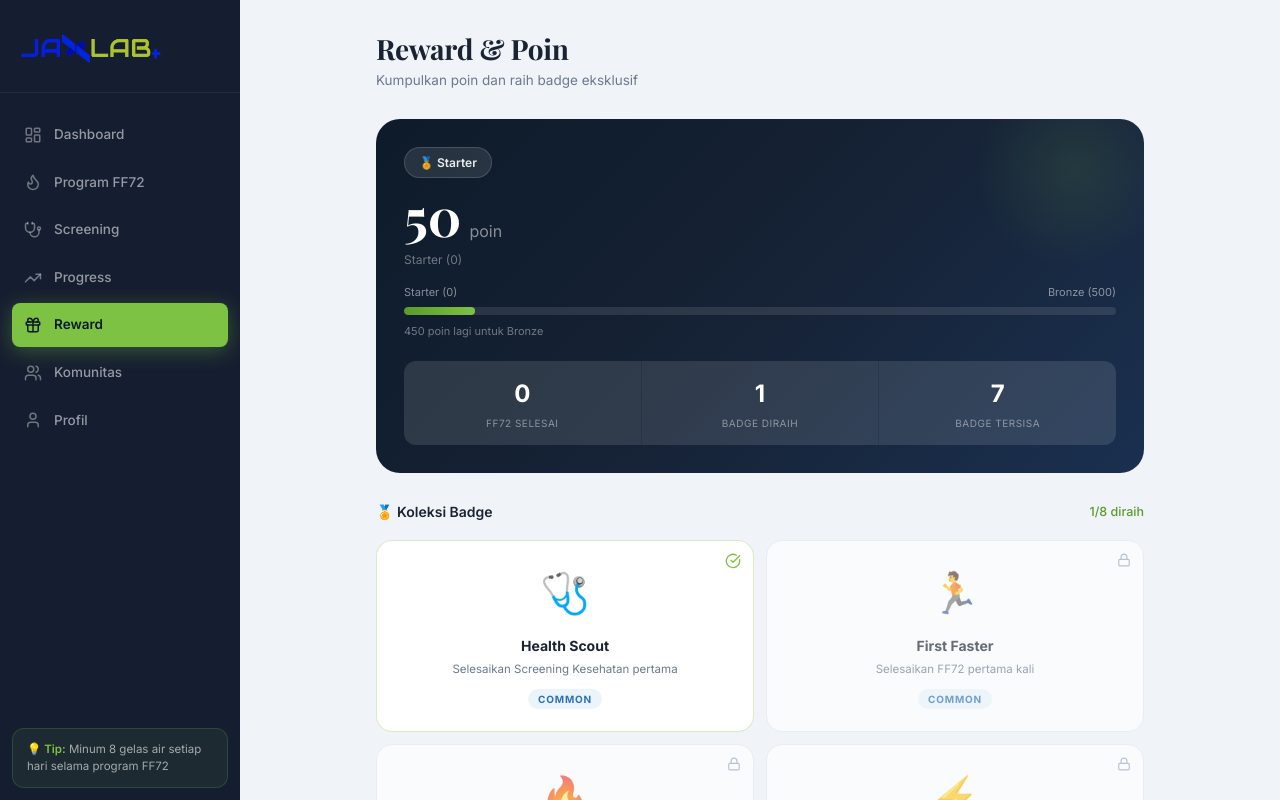
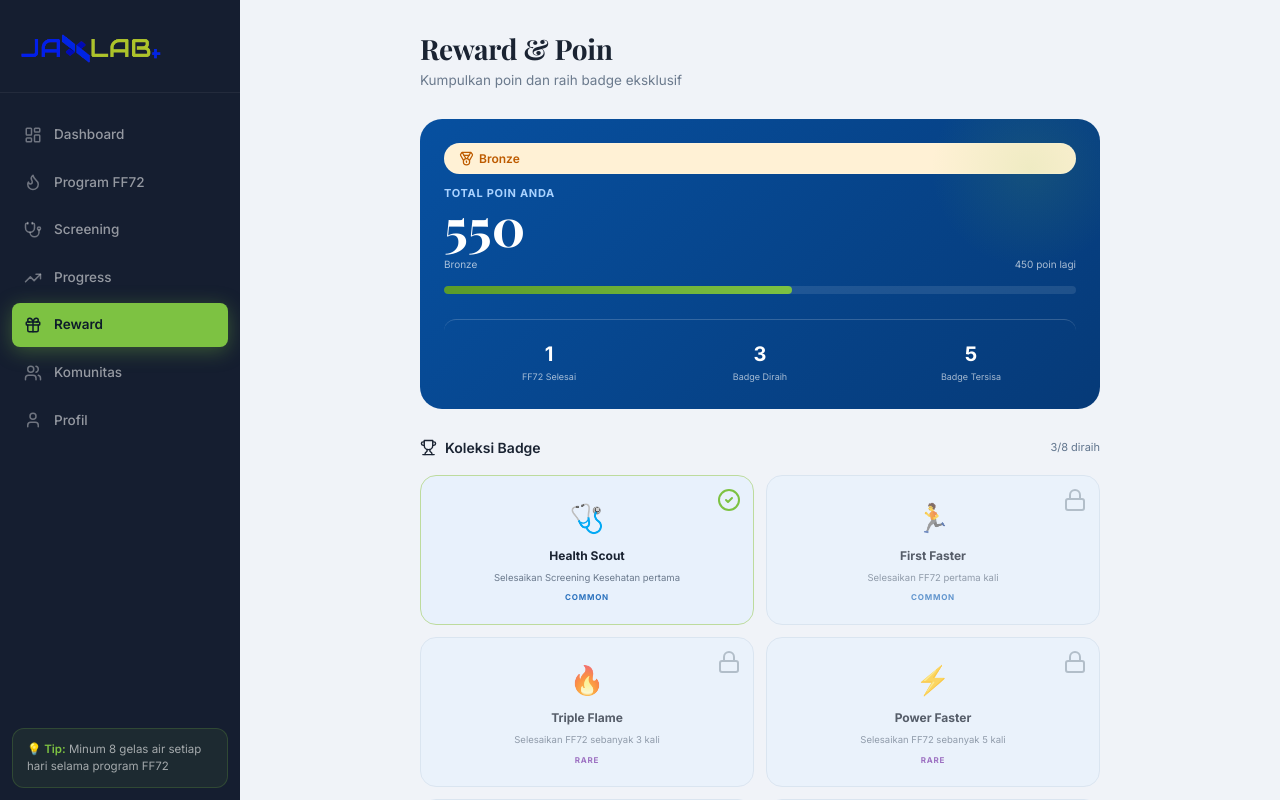
Before and after one commit to jaxerindonesia/JarolivaTracking, a React (Vite) app: page /reward in a window 1280 px wide. Shown: the top 800 px of the page. Built offline with nearby package versions, Linux system fonts and the light colour scheme; a web font is replaced by a local one.

Commit message:
[SR] modify program FF72, progress

```diff
--- a/src/data/mockData.js
+++ b/src/data/mockData.js
@@ -131,33 +131,37 @@ export const screeningResult = {
 }
 
 export const progressData = {
-  ff72_selesai: 0,
-  total_poin: 50,
-  total_checkin: 1,
-  total_sesi: 1,
+  ff72_selesai: 1,
+  total_poin: 550,
+  total_checkin: 2,
+  total_sesi: 3,
   sessions: [
     {
       id: 1,
-      date: '4 Agu 2026',
+      date: '10 Agu 2026',
       status: 'active',
-      duration_hours: 56,
+      duration_hours: 6,
       checkins: 1,
       glucose_count: 4,
     },
+    { id: 2, date: '7 Agu 2026', status: 'complete', duration_hours: 72, checkins: 1, glucose_count: 1 },
+    { id: 3, date: '7 Agu 2026', status: 'stopped', duration_hours: 8, checkins: 0, glucose_count: 0 },
   ],
   chart_data: [
-    { name: '#1', selesai: 0, void: 56 },
+    { name: '#1', selesai: 0, void: 8 },
+    { name: '#2', selesai: 72, void: 0 },
+    { name: '#3', selesai: 0, void: 6 },
   ],
 }
 
 export const rewardData = {
-  total_points: 50,
-  level: 'Starter',
-  next_level: 'Bronze',
-  next_level_points: 500,
-  ff72_selesai: 0,
-  badge_diraih: 1,
-  badge_tersisa: 7,
+  total_points: 550,
+  level: 'Bronze',
+  next_level: 'Silver',
+  next_level_points: 1000,
+  ff72_selesai: 1,
+  badge_diraih: 3,
+  badge_tersisa: 5,
 }
 
 export const badges = [
--- a/src/pages/Progress.jsx
+++ b/src/pages/Progress.jsx
@@ -1,113 +1,63 @@
-import {
-  BarChart, Bar, XAxis, YAxis, CartesianGrid, Tooltip, Legend, ResponsiveContainer
-} from 'recharts'
+import { Bar, BarChart, CartesianGrid, Legend, Line, LineChart, ResponsiveContainer, Tooltip, XAxis, YAxis } from 'recharts'
+import { Activity, CalendarDays, CheckCircle2, Clock3, TrendingUp, XCircle, Zap } from 'lucide-react'
 import { progressData } from '../data/mockData'
 
 export default function Progress() {
-  const { ff72_selesai, total_poin, total_checkin, total_sesi, sessions, chart_data } = progressData
+  const { sessions, chart_data } = progressData
+  const addedPoints = Number(localStorage.getItem('jaxlab-reward-points') || 0)
+  const stats = [
+    { icon: '🏆', value: progressData.ff72_selesai, label: 'FF72 Selesai', note: 'dari 3 sesi', tone: 'green' },
+    { icon: '⚡', value: progressData.total_poin + addedPoints, label: 'Total Poin', note: 'poin terkumpul', tone: 'orange' },
+    { icon: '♡', value: progressData.total_checkin, label: 'Total Check-in', note: 'selama program', tone: 'pink' },
+    { icon: 'Ⅱ', value: progressData.total_sesi, label: 'Total Sesi', note: 'semua waktu', tone: 'blue' },
+  ]
+  const pointData = [{ name: 'Screening', poin: 50 }, { name: 'FF72 #1', poin: 550 }]
 
-  const statCards = [
-    { emoji: '🏆', label: 'FF72 Selesai', sub: 'dari 1 sesi', value: ff72_selesai, color: 'green' },
-    { emoji: '⭐', label: 'Total Poin', sub: 'poin terkumpul', value: total_poin, color: 'orange' },
-    { emoji: '❤️', label: 'Total Check-in', sub: 'selama program', value: total_checkin, color: 'red' },
-    { emoji: '📊', label: 'Total Sesi', sub: 'sampai waktu', value: total_sesi, color: 'blue' },
-  ]
+  return <div className="progress-page fade-in">
+    <div className="page-header"><h1 className="page-title">Progress Anda</h1><p className="page-subtitle">Pantau perkembangan program FF72</p></div>
+    <div className="progress-stats-grid">{stats.map((item) => <article className="progress-stat-card" key={item.label}>
+      <span className={`progress-stat-icon ${item.tone}`}>{item.icon}</span>
+      <div><strong>{item.value}</strong><b>{item.label}</b><small>{item.note}</small></div>
+    </article>)}</div>
+    <section className="progress-screening-card">
+      <span className="progress-screening-icon"><CheckCircle2 size={21} /></span>
+      <div><strong>Screening Kesehatan</strong><small>Disetujui · Skor kesiapan 100/100</small></div>
+      <b>+50 poin</b>
+    </section>
 
-  return (
-    <div className="fade-in">
-      {/* Header */}
-      <div className="page-header">
-        <h1 className="page-title">Progress Anda</h1>
-        <p className="page-subtitle">Pantau perkembangan program FF72</p>
-      </div>
+    <section className="chart-section progress-chart-card">
+      <h2 className="chart-title"><Clock3 size={17} /> DURASI PER SESI (JAM)</h2>
+      <ResponsiveContainer width="100%" height={220}><BarChart data={chart_data} margin={{ top: 8, right: 8, left: -18, bottom: 0 }}>
+        <CartesianGrid strokeDasharray="3 4" stroke="#d8e2ed" vertical={false} />
+        <XAxis dataKey="name" tick={{ fontSize: 11, fill: '#53667e' }} axisLine={false} tickLine={false} />
+        <YAxis domain={[0, 72]} ticks={[0, 20, 40, 72]} tick={{ fontSize: 11, fill: '#53667e' }} axisLine={false} tickLine={false} />
+        <Tooltip formatter={(value) => [`${value} jam`]} /><Legend wrapperStyle={{ fontSize: 11 }} />
+        <Bar dataKey="selesai" name="Selesai" fill="#69c400" radius={[6, 6, 0, 0]} maxBarSize={28} />
+        <Bar dataKey="void" name="Dihentikan/Aktif" fill="#e5ebf2" radius={[6, 6, 0, 0]} maxBarSize={28} />
+      </BarChart></ResponsiveContainer>
+    </section>
 
-      {/* Stats Grid */}
-      <div className="stats-grid fade-in fade-in-delay-1">
-        {statCards.map((s) => (
-          <div key={s.label} className="stats-card">
-            <div className={`stats-card-icon ${s.color}`}>{s.emoji}</div>
-            <div>
-              <div className="stats-card-value">{s.value}</div>
-              <div className="stats-card-label">{s.label}</div>
-              <div className="stats-card-sub">{s.sub}</div>
-            </div>
-          </div>
-        ))}
-      </div>
+    <section className="chart-section progress-chart-card">
+      <h2 className="chart-title"><TrendingUp size={17} /> AKUMULASI POIN</h2>
+      <ResponsiveContainer width="100%" height={205}><LineChart data={pointData} margin={{ top: 8, right: 8, left: -18, bottom: 0 }}>
+        <CartesianGrid strokeDasharray="3 4" stroke="#d8e2ed" vertical={false} />
+        <XAxis dataKey="name" tick={{ fontSize: 10, fill: '#53667e' }} axisLine={false} tickLine={false} />
+        <YAxis domain={[0, 600]} ticks={[0, 150, 300, 450, 600]} tick={{ fontSize: 10, fill: '#53667e' }} axisLine={false} tickLine={false} />
+        <Tooltip formatter={(value) => [`${value} poin`]} />
+        <Line type="linear" dataKey="poin" stroke="#69c400" strokeWidth={2.5} dot={false} />
+      </LineChart></ResponsiveContainer>
+    </section>
 
-      {/* Achievement */}
-      <div className="achievement-card fade-in fade-in-delay-2">
-        <div className="achievement-left">
-          <div className="achievement-icon">🩺</div>
-          <div className="achievement-text">
-            <strong>Screening Kesehatan</strong>
-            <span>Diselesai · Skor kesiapan 80/100</span>
-          </div>
+    <section className="progress-history-card">
+      <h2 className="chart-title"><CalendarDays size={17} /> RIWAYAT SESI</h2>
+      {sessions.map((session) => {
+        const stopped = session.status === 'stopped'; const complete = session.status === 'complete'
+        return <div className="progress-session-row" key={session.id}>
+          <span className={`progress-session-icon ${complete ? 'complete' : stopped ? 'stopped' : 'active'}`}>{complete ? <CheckCircle2 /> : stopped ? <XCircle /> : <Zap />}</span>
+          <div className="progress-session-copy"><strong>{session.date} <em className={`progress-status ${session.status}`}>{complete ? 'Selesai' : stopped ? 'Dihentikan' : 'Aktif'}</em></strong><small>{session.duration_hours}j berjalan · {session.checkins} check-in · {session.glucose_count} gula darah</small></div>
+          <b>{session.duration_hours}j</b>
         </div>
-        <div className="achievement-points">+50 poin</div>
-      </div>
-
-      {/* Bar Chart */}
-      <div className="chart-section fade-in fade-in-delay-3">
-        <div className="chart-title">
-          📈 DURASI PER SESI (JAM)
-        </div>
-        <ResponsiveContainer width="100%" height={220}>
-          <BarChart data={chart_data} margin={{ top: 4, right: 4, left: -20, bottom: 0 }}>
-            <CartesianGrid strokeDasharray="3 3" stroke="#E4EAF2" />
-            <XAxis
-              dataKey="name"
-              tick={{ fontSize: 12, fill: '#6B7A8D' }}
-              axisLine={false}
-              tickLine={false}
-            />
-            <YAxis
-              tick={{ fontSize: 11, fill: '#6B7A8D' }}
-              axisLine={false}
-              tickLine={false}
-              domain={[0, 80]}
-              ticks={[0, 20, 40, 72]}
-            />
-            <Tooltip
-              contentStyle={{
-                borderRadius: 8, border: '1px solid #E4EAF2',
-                fontSize: 12, fontFamily: 'Inter, sans-serif'
-              }}
-              formatter={(value, name) => [`${value}j`, name]}
-            />
-            <Legend
-              wrapperStyle={{ fontSize: 12, fontFamily: 'Inter, sans-serif' }}
-              formatter={(value) => value === 'selesai' ? 'Selesai' : 'Dihentikan/Void'}
-            />
-            <Bar dataKey="selesai" fill="#7DC242" radius={[4, 4, 0, 0]} name="selesai" />
-            <Bar dataKey="void" fill="#B0BEC5" radius={[4, 4, 0, 0]} name="void" />
-          </BarChart>
-        </ResponsiveContainer>
-      </div>
-
-      {/* Session History */}
-      <div className="fade-in fade-in-delay-4">
-        <div className="section-header">
-          <div className="section-title">🗂 RIWAYAT SESI</div>
-        </div>
-        {sessions.map((s) => (
-          <div key={s.id} className="session-card">
-            <div className="session-icon">⚡</div>
-            <div className="session-info">
-              <div className="session-date">
-                {s.date}
-                <span className={`badge badge-${s.status === 'active' ? 'active' : 'navy'}`}>
-                  {s.status === 'active' ? 'Aktif' : 'Selesai'}
-                </span>
-              </div>
-              <div className="session-meta">
-                {s.duration_hours}j berjalan · {s.checkins} check-in · {s.glucose_count} gula darah
-              </div>
-            </div>
-            <div className="session-duration">{s.duration_hours}j</div>
-          </div>
-        ))}
-      </div>
-    </div>
-  )
+      })}
+    </section>
+  </div>
 }
--- a/src/pages/Reward.jsx
+++ b/src/pages/Reward.jsx
@@ -1,95 +1,33 @@
-import { Lock, CheckCircle } from 'lucide-react'
+import { CheckCircle2, Lock, Medal, Star, Trophy, Zap } from 'lucide-react'
 import { rewardData, badges } from '../data/mockData'
 
+const pointWays = [['🩺', 'Screening Kesehatan', 'Selesaikan 1x', '+50 poin'], ['⏰', 'Milestone 24 Jam', 'Per sesi aktif', '+100 poin'], ['🔥', 'Milestone 48 Jam', 'Per sesi aktif', '+150 poin'], ['🏆', 'Selesaikan FF72', 'Per sesi selesai', '+500 poin']]
+const tiers = [['🌱', 'Starter', '0 – 499 poin'], ['🥉', 'Bronze', '500 – 999 poin'], ['🥈', 'Silver', '1,000 – 2,999 poin'], ['🥇', 'Gold', '3,000 – 9,999 poin'], ['💎', 'Platinum', '10,000+ poin']]
+
 export default function Reward() {
-  const { total_points: basePoints, level, next_level, next_level_points,
-    ff72_selesai, badge_diraih, badge_tersisa } = rewardData
-  const total_points = basePoints + Number(localStorage.getItem('jaxlab-reward-points') || 0)
+  const basePoints = rewardData.total_points
+  const totalPoints = basePoints + Number(localStorage.getItem('jaxlab-reward-points') || 0)
+  const currentTier = totalPoints >= 10000 ? 'Platinum' : totalPoints >= 3000 ? 'Gold' : totalPoints >= 1000 ? 'Silver' : totalPoints >= 500 ? 'Bronze' : 'Starter'
+  const nextTarget = currentTier === 'Starter' ? 500 : currentTier === 'Bronze' ? 1000 : currentTier === 'Silver' ? 3000 : currentTier === 'Gold' ? 10000 : totalPoints
+  const progress = currentTier === 'Platinum' ? 100 : Math.min(100, totalPoints / nextTarget * 100)
 
-  const progressPercent = Math.min(100, (total_points / next_level_points) * 100)
-  const pointsLeft = next_level_points - total_points
+  return <div className="reward-page fade-in">
+    <div className="page-header"><h1 className="page-title">Reward &amp; Poin</h1><p className="page-subtitle">Kumpulkan poin dan raih badge eksklusif</p></div>
+    <section className="reward-total-card">
+      <div className="reward-level-badge"><Medal size={15} /> {currentTier}</div>
+      <h3>TOTAL POIN ANDA</h3><div className="reward-points-value">{totalPoints}</div>
+      <div className="reward-level-range"><span>{currentTier}</span><span>{nextTarget - totalPoints > 0 ? `${nextTarget - totalPoints} poin lagi` : 'Tier tertinggi'}</span></div>
+      <div className="reward-progress-bar"><div className="reward-progress-fill" style={{ width: `${progress}%` }} /></div>
+      <div className="reward-meta-row"><div><strong>{rewardData.ff72_selesai}</strong><span>FF72 Selesai</span></div><div><strong>{rewardData.badge_diraih}</strong><span>Badge Diraih</span></div><div><strong>{rewardData.badge_tersisa}</strong><span>Badge Tersisa</span></div></div>
+    </section>
 
-  return (
-    <div className="fade-in">
-      {/* Header */}
-      <div className="page-header">
-        <h1 className="page-title">Reward & Poin</h1>
-        <p className="page-subtitle">Kumpulkan poin dan raih badge eksklusif</p>
-      </div>
+    <div className="section-header reward-badge-header"><div className="section-title"><Trophy size={17} /> Koleksi Badge</div><span>{rewardData.badge_diraih}/{badges.length} diraih</span></div>
+    <div className="badge-grid">{badges.map((badge) => <article className={`badge-card ${badge.unlocked ? 'unlocked' : 'locked'}`} key={badge.id}>
+      {badge.unlocked ? <CheckCircle2 className="badge-unlock-icon" /> : <Lock className="badge-lock-icon" />}
+      <span className="badge-emoji">{badge.emoji}</span><strong className="badge-name">{badge.name}</strong><p className="badge-desc">{badge.desc}</p><span className={`badge-rarity rarity-${badge.rarity.toLowerCase()}`}>{badge.rarity}</span>
+    </article>)}</div>
 
-      {/* Total Points Card */}
-      <div className="reward-total-card fade-in fade-in-delay-1">
-        <div className="reward-level-badge">
-          🏅 {level}
-        </div>
-
-        <div style={{ display: 'flex', alignItems: 'baseline', gap: 8, marginBottom: 4 }}>
-          <div className="reward-points-value">{total_points}</div>
-          <div style={{ fontSize: 16, color: 'rgba(255,255,255,0.5)', fontWeight: 400 }}>poin</div>
-        </div>
-        <div style={{ fontSize: 12, color: 'rgba(255,255,255,0.4)', marginBottom: 14 }}>
-          {level} (0)
-        </div>
-
-        {/* Progress to next level */}
-        <div style={{ display: 'flex', justifyContent: 'space-between', fontSize: 11, color: 'rgba(255,255,255,0.5)', marginBottom: 6 }}>
-          <span>{level} (0)</span>
-          <span>{next_level} ({next_level_points})</span>
-        </div>
-        <div className="reward-progress-bar">
-          <div className="reward-progress-fill" style={{ width: `${progressPercent}%` }} />
-        </div>
-        <div style={{ fontSize: 11, color: 'rgba(255,255,255,0.4)', marginTop: 6, marginBottom: 20 }}>
-          {pointsLeft} poin lagi untuk {next_level}
-        </div>
-
-        {/* Meta Stats */}
-        <div className="reward-meta-row">
-          <div className="reward-meta-item">
-            <div className="reward-meta-value">{ff72_selesai}</div>
-            <div className="reward-meta-label">FF72 Selesai</div>
-          </div>
-          <div className="reward-meta-item">
-            <div className="reward-meta-value">{badge_diraih}</div>
-            <div className="reward-meta-label">Badge Diraih</div>
-          </div>
-          <div className="reward-meta-item">
-            <div className="reward-meta-value">{badge_tersisa}</div>
-            <div className="reward-meta-label">Badge Tersisa</div>
-          </div>
-        </div>
-      </div>
-
-      {/* Badge Collection */}
-      <div className="fade-in fade-in-delay-2">
-        <div className="section-header">
-          <div className="section-title">🏅 Koleksi Badge</div>
-          <div className="section-link" style={{ cursor: 'default' }}>
-            {badge_diraih}/{badge_diraih + badge_tersisa} diraih
-          </div>
-        </div>
-
-        <div className="badge-grid">
-          {badges.map((badge) => (
-            <div
-              key={badge.id}
-              className={`badge-card ${badge.unlocked ? 'unlocked' : 'locked'}`}
-            >
-              {badge.unlocked
-                ? <CheckCircle size={16} color="#7DC242" className="badge-unlock-icon"
-                    style={{ position: 'absolute', top: 12, right: 12 }} />
-                : <Lock size={14} color="#9AAAB8" style={{ position: 'absolute', top: 12, right: 12 }} />
-              }
-              <span className="badge-emoji">{badge.emoji}</span>
-              <div className="badge-name">{badge.name}</div>
-              <div className="badge-desc">{badge.desc}</div>
-              <span className={`badge-rarity rarity-${badge.rarity.toLowerCase()}`}>
-                {badge.rarity}
-              </span>
-            </div>
-          ))}
-        </div>
-      </div>
-    </div>
-  )
+    <section className="reward-info-card"><h2><Star size={17} /> CARA MENDAPATKAN POIN</h2>{pointWays.map(([emoji, name, note, points]) => <div className="reward-way" key={name}><span>{emoji}</span><div><strong>{name}</strong><small>{note}</small></div><b>{points}</b></div>)}</section>
+    <section className="reward-info-card"><h2><Zap size={17} /> TINGKATAN MEMBER</h2><div className="reward-tier-list">{tiers.map(([emoji, name, range]) => <div className={`reward-tier ${name === currentTier ? 'current' : ''}`} key={name}><span>{emoji}</span><div><strong>{name}</strong><small>{range}</small></div>{name === currentTier && <b>Anda</b>}</div>)}</div></section>
+  </div>
 }
--- a/src/styles/index.css
+++ b/src/styles/index.css
@@ -1800,6 +1800,12 @@ img {
 .fasting-milestone small { margin-top: 2px; font-size: 12px; }
 .fasting-milestone.reached > span { color: #fff; background: #71cf00; border-color: #71cf00; }
 .glucose-chart-card { padding: 20px; margin-bottom: 12px; }
+.glucose-line-chart { width: 100%; height: 180px; }
+.glucose-value-card { padding: 10px 15px; overflow: hidden; }
+.glucose-value-row { min-height: 45px; display: flex; align-items: center; justify-content: space-between; gap: 14px; border-bottom: 1px solid #d5dfe9; }
+.glucose-value-row:last-child { border-bottom: 0; }
+.glucose-value-row span { color: #536b85; font-size: 12px; }
+.glucose-value-row strong { color: #071426; font-size: 12px; white-space: nowrap; }
 .glucose-bars { height: 190px; display: flex; align-items: flex-end; gap: 12px; padding: 16px 10px 28px; border-left: 1px solid #aeb9c5; border-bottom: 1px solid #aeb9c5; }
 .glucose-bar-column { height: 100%; min-width: 52px; flex: 1; display: flex; align-items: center; justify-content: flex-end; flex-direction: column; }
 .glucose-bar-column span { width: 14px; min-height: 5px; background: #71cf00; border-radius: 8px 8px 0 0; }
@@ -2148,6 +2154,55 @@ img {
 .condition-text .condition-history-date { margin-top: 3px; font-size: 11px; }
 
 /* ---- Responsive ---- */
+
+/* ---- Progress reference layout ---- */
+.progress-page, .reward-page { width: 100%; max-width: 680px; margin: 0 auto; }
+.progress-stats-grid { display: grid; grid-template-columns: 1fr 1fr; gap: 12px; margin-bottom: 20px; }
+.progress-stat-card { min-height: 84px; display: flex; align-items: center; gap: 13px; padding: 14px; background: #fff; border: 1px solid #cfdae6; border-radius: 16px; box-shadow: var(--shadow-sm); }
+.progress-stat-icon { width: 42px; height: 42px; display: grid; place-items: center; flex-shrink: 0; border-radius: 14px; font-size: 19px; font-weight: 700; }
+.progress-stat-icon.green { color: #63b900; background: #eff9df; }.progress-stat-icon.orange { color: #ef9400; background: #fff7e5; }.progress-stat-icon.pink { color: #ff4870; background: #fff0f3; }.progress-stat-icon.blue { color: #0750a0; background: #e7eff9; }
+.progress-stat-card > div { display: flex; flex-direction: column; line-height: 1.25; }.progress-stat-card strong { color: #061324; font: 800 23px var(--font-body); }.progress-stat-card b { color: #2f557e; font-size: 11px; }.progress-stat-card small { color: #75879a; font-size: 9px; }
+.progress-screening-card { min-height: 76px; display: flex; align-items: center; gap: 14px; padding: 14px 18px; margin-bottom: 20px; background: #f0f9e9; border: 1px solid #bfe08f; border-radius: 16px; box-shadow: var(--shadow-sm); }
+.progress-screening-icon { width: 40px; height: 40px; display: grid; place-items: center; flex-shrink: 0; color: #69c400; background: #dff2c6; border-radius: 50%; }
+.progress-screening-card > div { display: flex; flex: 1; flex-direction: column; }
+.progress-screening-card strong { font-size: 14px; }
+.progress-screening-card small { color: #597087; font-size: 11px; }
+.progress-screening-card > b { padding: 5px 10px; color: #dd7200; background: #fff4d9; border-radius: 99px; font-size: 11px; }
+.progress-chart-card { padding: 20px; border-color: #cfdae6; border-radius: 16px; }
+.progress-chart-card .chart-title, .progress-history-card .chart-title { color: #06468f; }
+.progress-history-card { padding: 20px; background: #fff; border: 1px solid #cfdae6; border-radius: 16px; box-shadow: var(--shadow-sm); }
+.progress-session-row { min-height: 64px; display: flex; align-items: center; gap: 13px; border-bottom: 1px solid #dce4ed; }
+.progress-session-row:last-child { border-bottom: 0; }
+.progress-session-icon { width: 38px; height: 38px; display: grid; place-items: center; flex-shrink: 0; border-radius: 50%; }
+.progress-session-icon svg { width: 17px; }
+.progress-session-icon.active { color: #0750a0; background: #e7eff9; }.progress-session-icon.complete { color: #69c400; background: #eef9df; }.progress-session-icon.stopped { color: #71849c; background: #e9f0f8; }
+.progress-session-copy { display: flex; flex: 1; flex-direction: column; }.progress-session-copy > strong { font-size: 13px; }.progress-session-copy small { color: #61758d; font-size: 10.5px; }
+.progress-status { display: inline-block; padding: 3px 8px; margin-left: 5px; border-radius: 99px; font: 700 9px var(--font-body); font-style: normal; }.progress-status.active { color: #0750a0; background: #dceafb; }.progress-status.complete { color: #60aa12; background: #e8f8cf; }.progress-status.stopped { color: #58708b; background: #e2ebf5; }
+.progress-session-row > b { font-size: 13px; }
+
+/* ---- Reward reference layout ---- */
+.reward-page .reward-total-card { padding: 24px; background: linear-gradient(135deg, #0750a0, #063a78); border-radius: 22px; }
+.reward-total-card h3 { color: #a9d2ff; font: 700 11px var(--font-body); letter-spacing: .7px; }
+.reward-page .reward-level-badge { display: flex; align-items: center; gap: 5px; color: #bd5b00; background: #fff1d5; }
+.reward-page .reward-level-range { display: flex; justify-content: space-between; color: rgba(255,255,255,.66); font-size: 10px; }
+.reward-page .reward-progress-bar { margin-top: 7px; }
+.reward-page .reward-meta-row { margin-top: 25px; padding-top: 18px; border-top: 1px solid rgba(255,255,255,.18); background: transparent; }
+.reward-page .reward-meta-row > div { display: flex; flex-direction: column; align-items: center; }.reward-page .reward-meta-row strong { color: #fff; font-size: 20px; }.reward-page .reward-meta-row span { color: rgba(255,255,255,.64); font-size: 9px; }
+.reward-badge-header { margin-top: 18px; }.reward-badge-header > span { color: #61758d; font-size: 11px; }
+.reward-page .badge-card { min-height: 150px; display: flex; flex-direction: column; align-items: center; justify-content: center; background: #e8f1fc; border-color: #d2dfed; }.reward-page .badge-card.unlocked { border-color: #bddb9d; }.reward-page .badge-card.locked { opacity: .72; }
+.reward-page .badge-emoji { margin-bottom: 5px; font-size: 28px; }.reward-page .badge-name { font-size: 12px; }.reward-page .badge-desc { margin: 2px 0 7px; font-size: 9.5px; }.reward-page .badge-rarity { padding: 0; background: transparent; font-size: 8px; }
+.reward-info-card { padding: 20px; margin-top: 20px; background: #fff; border: 1px solid #cfdae6; border-radius: 16px; box-shadow: var(--shadow-sm); }
+.reward-info-card h2 { display: flex; align-items: center; gap: 8px; margin-bottom: 13px; color: #06468f; font: 800 11px var(--font-body); letter-spacing: .4px; }
+.reward-info-card h2 svg { color: #f08a00; }
+.reward-way { min-height: 49px; display: flex; align-items: center; gap: 12px; }.reward-way > span { width: 24px; text-align: center; font-size: 20px; }.reward-way > div { display: flex; flex: 1; flex-direction: column; }.reward-way strong { font-size: 12px; }.reward-way small { color: #64778f; font-size: 10px; }.reward-way > b { color: #69bd00; font-size: 12px; }
+.reward-tier-list { display: flex; flex-direction: column; gap: 9px; }.reward-tier { min-height: 51px; display: flex; align-items: center; gap: 12px; padding: 8px 14px; background: #e3eefb; border: 1px solid transparent; border-radius: 15px; }.reward-tier.current { border-color: #8eacd0; background: #f0f5fb; }.reward-tier > span { font-size: 20px; }.reward-tier > div { display: flex; flex: 1; flex-direction: column; }.reward-tier strong { font-size: 12px; }.reward-tier small { color: #62758d; font-size: 10px; }.reward-tier > b { padding: 3px 9px; color: #fff; background: #0750a0; border-radius: 99px; font-size: 9px; }
+
+@media (max-width: 520px) {
+  .progress-stats-grid { gap: 9px; }.progress-stat-card { min-height: 78px; padding: 11px; }.progress-stat-icon { width: 37px; height: 37px; }.progress-stat-card strong { font-size: 20px; }
+  .progress-screening-card { align-items: flex-start; }.progress-screening-card > b { white-space: nowrap; }
+  .progress-chart-card { padding: 16px 10px; }.progress-history-card { padding: 16px; }
+  .progress-session-copy small { line-height: 1.4; }.reward-info-card { padding: 17px; }
+}
 
 /* ---- Screening flow ---- */
 .screening-page { width: 100%; max-width: 540px; margin: 0 auto; }
```
Also changed, not shown: src/pages/Dashboard.jsx (+7 -2 lines), src/pages/ProgramFF72.jsx (+19 -7 lines).
